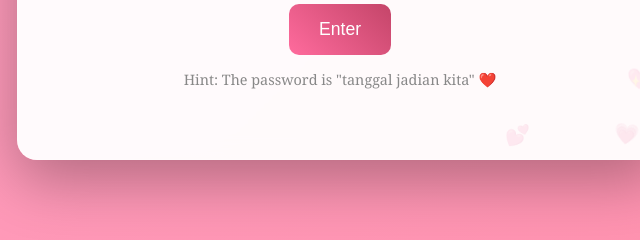
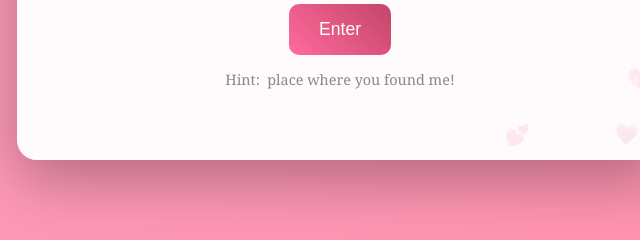
Before and after one commit to giftinn/fifth-mensiversary, a plain HTML site: page index.html in a window 1280 px wide. Shown: the part 441-681 px from the top of the page, 300-940 px from the left. Drawn offline with Linux system fonts and the light colour scheme.

Commit message:
Update index.html

```diff
--- a/index.html
+++ b/index.html
@@ -16,7 +16,7 @@
             <input type="password" class="password-input" id="passwordInput" placeholder="Enter password" />
             <br>
             <button class="enter-btn" onclick="checkPassword()">Enter</button>
-            <p style="margin-top: 15px; font-size: 0.9em; color: #888;">Hint: The password is "tanggal jadian kita" ❤️</p>
+            <p style="margin-top: 15px; font-size: 0.9em; color: #888;">Hint:  place where you found me!</p>
         </div>
     </div>
 
```
